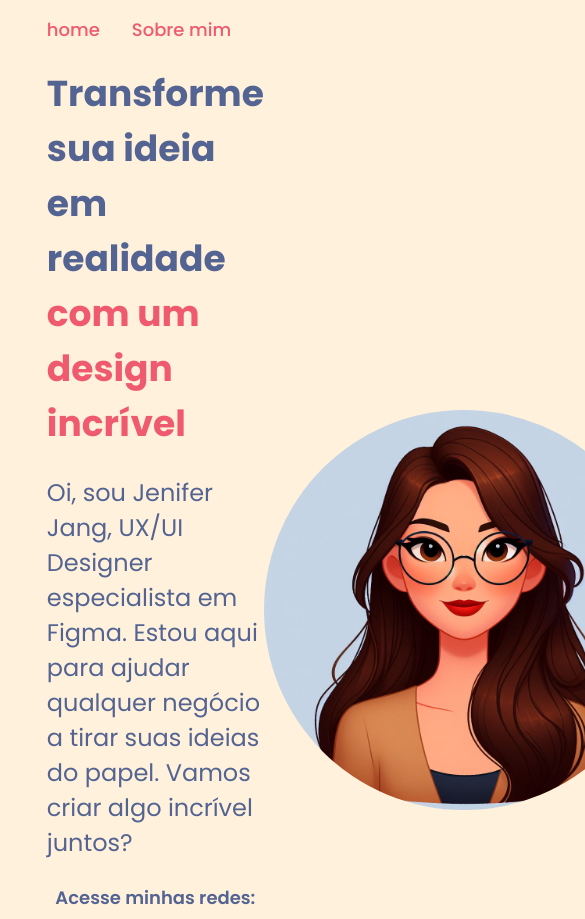
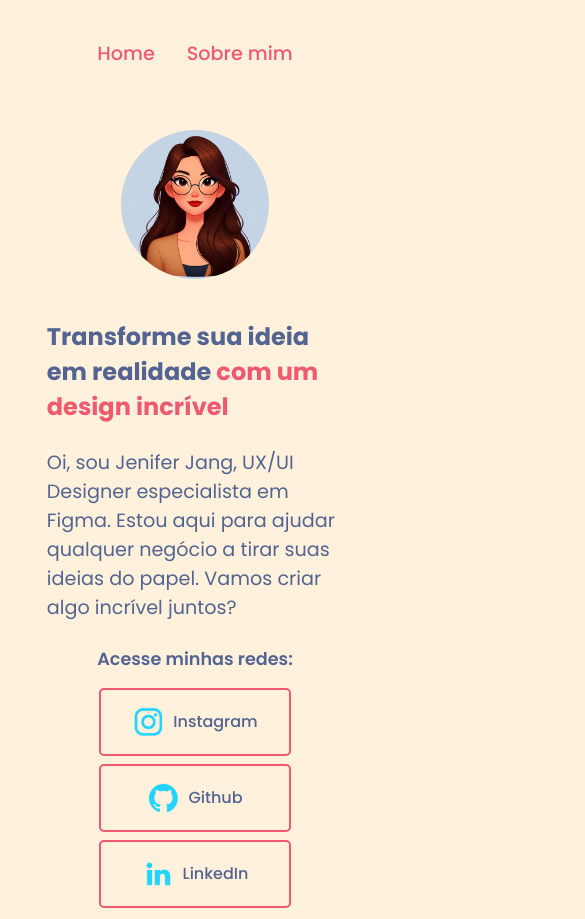
Before and after one commit to jjangj/PosWeb_Padroes02, a plain HTML site: page index.html in a window 390 px wide. Shown: the top 919 px of the page, 585 px wide, since content can reach past the window. Drawn offline with Linux system fonts and the light colour scheme.

Commit message:
Alterações de responsividade

```diff
--- a/Style/style.css
+++ b/Style/style.css
@@ -32,7 +32,7 @@ body{
   color: var(--cor-secundaria);
   text-decoration: none;
   font-family: var(--Poppins-regular);
-  font-size: 18px;
+  font-size: 1.2rem;
   font-weight: 500;
 }
 
@@ -41,31 +41,32 @@ body{
   display: flex;
   align-items: center;
   justify-content: space-between;
+  gap: 80px;
 }
 
 .apresentacao__conteudo{
   display: flex;
   flex-direction: column;
-  width: 616px;
+  width: 50%;
   gap: 24px;
 }
 
 
 .apresentacao__conteudo__titulo{
   font-family: var(--Poppins-regular);
-  font-size: 36px;
+  font-size: 2.25rem;
   color: var(--cor-ternaria);
 }
 
 .apresentacao__conteudo__texto{
   font-family: var(--Poppins-regular);
-  font-size: 24px;
+  font-size: 1.5rem;
   color: var(--cor-ternaria);
 }
 
 .apresentacao__conteudo__sobre{
   font-family: var(--Poppins-regular);
-  font-size: 16px;
+  font-size: 1rem;
   font-weight: 500;
   color: var(--cor-ternaria);
 }
@@ -104,7 +105,7 @@ body{
 
 .apresentacao__conteudo__redes__sociais{
   font-family: var(--Poppins-regular);
-  font-size: 18px;
+  font-size: 1.2rem;
   font-weight: 600;
   color: var(--cor-ternaria);
   margin-bottom: 16px;
@@ -127,8 +128,7 @@ body{
 }
 
 #foto{
-  width: 400px;
-  height: 400px;
+  width: 50%;
   border-radius: 100%;
 }
 
@@ -141,3 +141,34 @@ body{
   display: flex;
   justify-content: center;
 }
+
+@media (max-width: 1200px) {
+  .apresentacao{
+    flex-direction: column-reverse;
+    gap: 40px;
+  }
+
+  .cabecalho{
+    padding: 10%;
+  }
+
+  .cabecalho__menu{
+    justify-content: center;
+  }
+
+  .apresentacao__conteudo{
+    width: auto;
+  }
+
+  .apresentacao__conteudo__titulo{
+    font-size: 1.5rem;
+  }
+
+  .apresentacao__conteudo__texto{
+    font-size: 1.2rem;
+  }
+
+  .apresentacao__conteudo__redes__sociais{
+    font-size: 1.1rem;
+  }
+}
--- a/index.html
+++ b/index.html
@@ -9,7 +9,7 @@
   <body>
     <header class="cabecalho">
       <nav class="cabecalho__menu">
-        <a class="cabecalho__menu__link" href="index.html">home</a>
+        <a class="cabecalho__menu__link" href="index.html">Home</a>
         <a class="cabecalho__menu__link" href="about.html">Sobre mim</a>
       </nav>
     </header>
```
Also changed, not shown: about.html (+2 -2 lines).
